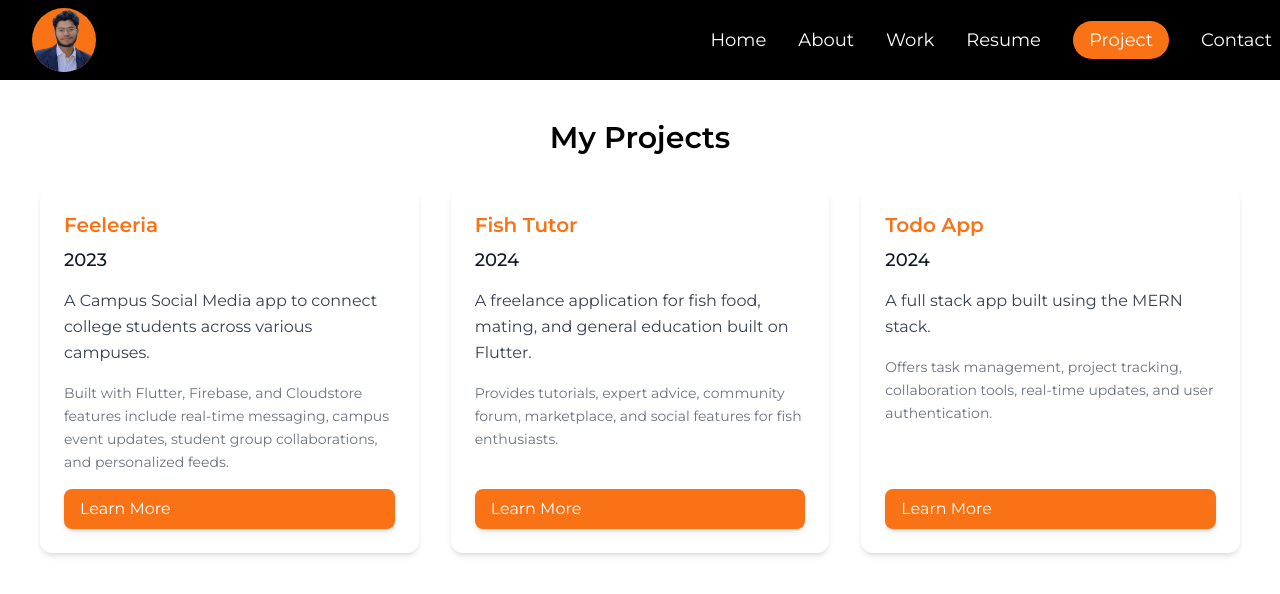
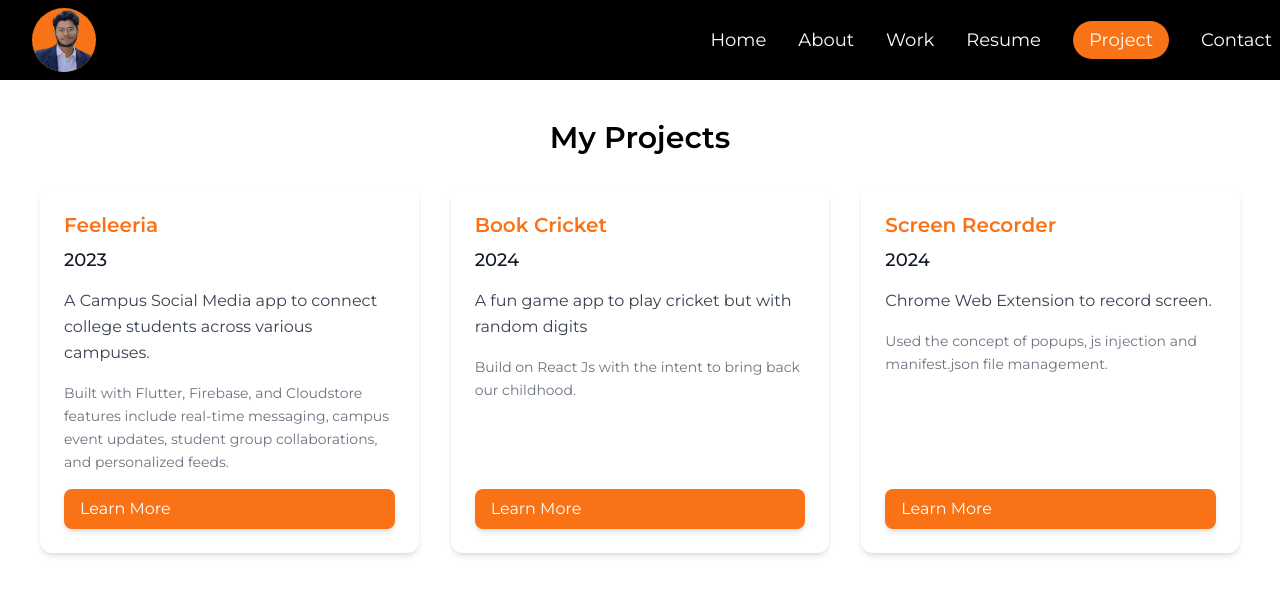
Before and after one commit to ayushsharman/ayushsharman.github.io, a React (Vite) app: page /project in a window 1280 px wide. Shown: the top 594 px of the page. Built offline with nearby package versions, Linux system fonts and the light colour scheme.

Commit message:
added latest projects

```diff
--- a/src/components/Project.tsx
+++ b/src/components/Project.tsx
@@ -10,18 +10,18 @@ const Project: React.FC = () => {
       link: "https://github.com/ayushsharman/campus_social_media"
     },
     {
-      title: "Fish Tutor",
+      title: "Book Cricket",
       year: "2024",
-      description: "A freelance application for fish food, mating, and general education built on Flutter.",
-      details: "Provides tutorials, expert advice, community forum, marketplace, and social features for fish enthusiasts.",
-      link: "https://github.com/ayushsharman/fish_tutor"
+      description: "A fun game app to play cricket but with random digits",
+      details: "Build on React Js with the intent to bring back our childhood.",
+      link: "https://github.com/ayushsharman/Book-Cricket"
     },
     {
-      title: "Todo App",
+      title: "Screen Recorder",
       year: "2024",
-      description: "A full stack app built using the MERN stack.",
-      details: "Offers task management, project tracking, collaboration tools, real-time updates, and user authentication.",
-      link: "https://github.com/ayushsharman/react-todo"
+      description: "Chrome Web Extension to record screen.",
+      details: "Used the concept of popups, js injection and manifest.json file management.",
+      link: "https://github.com/ayushsharman/Screen-Recorder"
     },
   ];
 
```
